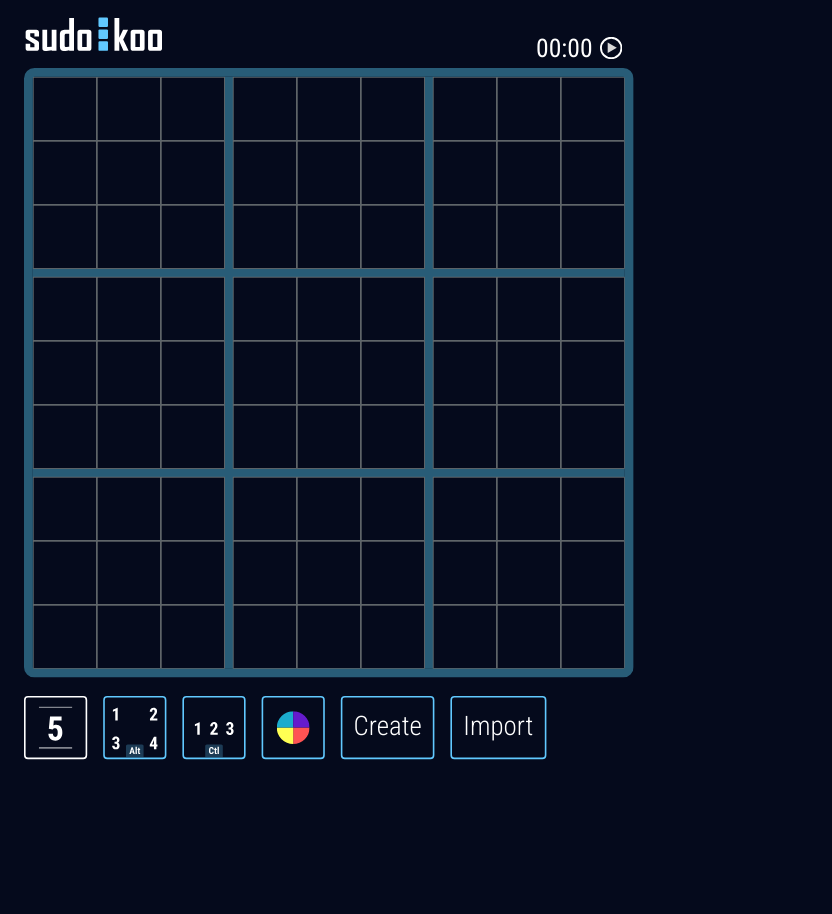
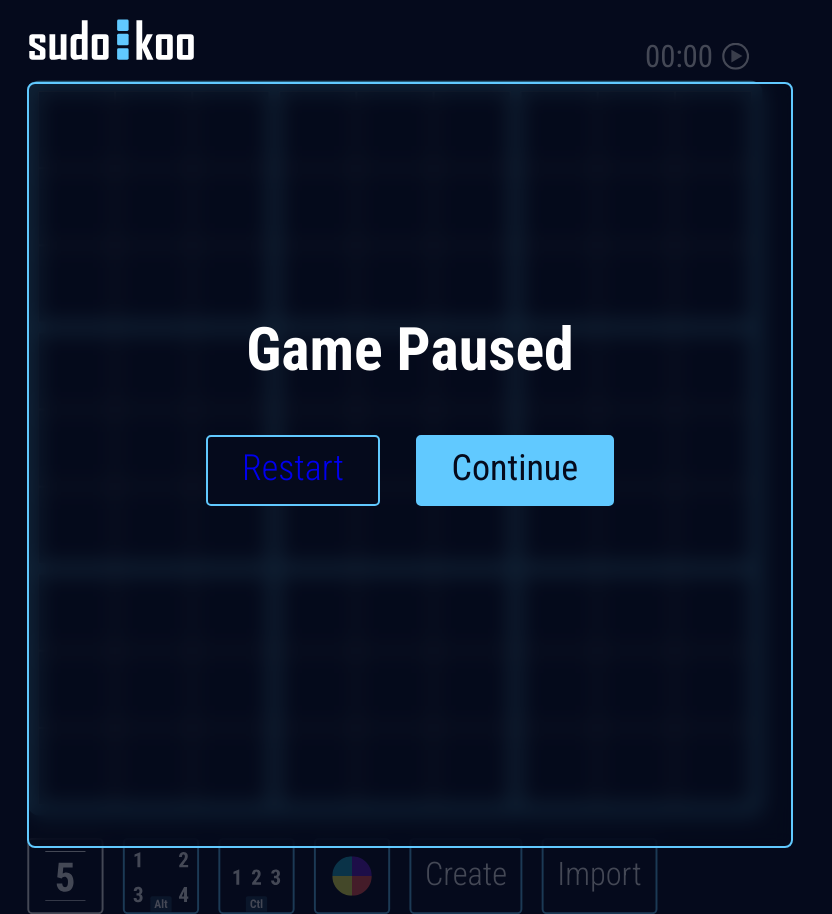
Before and after one commit to geoffmackey2/sudo-koo, a Django app: page /play/ in a window 1280 px wide. Shown: the whole page, without its empty margins (0-832 px from the left). Before the commit the page ends 760 px from the top, so only its background shows below. Run offline with Django 5.2, Linux system fonts and the light colour scheme; parts of the project's set-up code (start-up, migrations or seed data) failed here and were passed over.

Commit message:
real game controls

```diff
--- a/home/static/css/base_styles.css
+++ b/home/static/css/base_styles.css
@@ -15,9 +15,10 @@ a.button {
     border: 2px solid #61C9FF;
     border-radius: 5px;
     padding: 10px 34px 15px 34px;
+    background-color: #050A1C;
 }
 
-a.button.secondary {
+a.button.secondary, a:visited {
     color: white;
 }
 
--- a/play/static/css/play_styles.css
+++ b/play/static/css/play_styles.css
@@ -25,12 +25,6 @@
     position: absolute;
     left: 20px;
     top: 75px;
-    -webkit-transform: translate3d(0, 0, 0);
-    transform: translate3d(0, 0, 0);
-    perspective: 1000;
-    -webkit-perspective: 1000;
-    backface-visibility: hidden;
-    -webkit-backface-visibility: hidden;
 }
 
 #game-grid g text {
@@ -393,3 +387,30 @@ div.dialog-controls {
     background-position: center;
     background-repeat: no-repeat;
 }
+
+#game-interrupted {
+    width: 762px;
+    height: 762px;
+    background-color: rgb(5, 10, 28, 0.7);
+    backdrop-filter: blur(10px);
+    position: absolute;
+    left: 27px;
+    top: 82px;
+    border: 2px solid #61C9FF;
+    border-radius: 8px;
+    text-align: center;
+    display: none;
+}
+
+#game-interrupted a {
+    margin-right: 32px;
+}
+
+#game-interrupted a:last-child {
+    margin-right: 0px;
+}
+
+#interruption-message {
+    font-size: 60px;
+    margin-top: 230px;
+}
--- a/play/templates/play.html
+++ b/play/templates/play.html
@@ -31,6 +31,10 @@ document.addEventListener('DOMContentLoaded', function() {
     const puzzleTimerPauseButton = document.getElementById('puzzle-timer-pause-button');
     const puzzleTimerDuration = document.getElementById('puzzle-timer-duration');
     const puzzleTimer = document.getElementById('puzzle-timer');
+    const interruptOverlay = document.getElementById('game-interrupted');
+    const restartButton = document.getElementById('restart-button');
+    const continueButton = document.getElementById('continue-button');
+    const interruptionMessage = document.getElementById('interruption-message');
     const modes = {
         DIGIT: 'digit',
         CORNER: 'corner',
@@ -106,6 +110,8 @@ document.addEventListener('DOMContentLoaded', function() {
     var activeGame;
     var puzzleHistory;
     var puzzGenTimeout;
+    var gameInterrupted = false;
+    var generatingPuzzle = false;
 
     function setupGame() {
         checkLocalStorage();
@@ -131,7 +137,7 @@ document.addEventListener('DOMContentLoaded', function() {
         var keyPressed = false;
 
         document.addEventListener("pointerdown", function (event) {
-            if(!importDialog.open) {
+            if(!importDialog.open && !gameInterrupted && !generatingPuzzle) {
                 event.preventDefault();
                 const pointerX = event.pageX + window.scrollX;
                 const pointerY = event.pageY + window.scrollY;
@@ -277,15 +283,43 @@ document.addEventListener('DOMContentLoaded', function() {
                 updateCurrentMode(previousMode);
             }
         });
-    }
-
-    function pauseTimer() {
+
+        window.addEventListener('resize', resizeGrid, true);
+        resizeGrid();
+        window.history.replaceState({}, document.title, window.location.pathname);
+
+        if(puzzleHistory['gameOver']) {
+            gameOver();
+        }
+    }
+
+    function toggleGameInterrupted(interrupted) {
+        var overlayShowing = interrupted ? 'block' : 'none';
+        interruptOverlay.style.display = overlayShowing;
+        gameInterrupted = interrupted;
+        toggleDisableControls(interrupted, true);
+    }
+
+    function pauseTimer(newGame, gameEnded) {
         clearInterval(gameTimer);
         gameTimer = null;
         puzzleTimerPlayButton.style.display = 'block';
         puzzleTimerPauseButton.style.display = 'none';
         puzzleHistory['timerPaused'] = true;
         localStorage.setItem('puzzleHistory', encryptString(JSON.stringify(puzzleHistory)));
+        if(newGame) {
+            interruptionMessage.textContent = 'Puzzle ready. Let\'s go!';
+            continueButton.textContent = 'Play';
+            restartButton.style.display = 'none';
+        } else if(!gameEnded) {
+            interruptionMessage.textContent = 'Game Paused';
+            continueButton.textContent = 'Continue';
+            restartButton.style.display = 'inline-block';
+        } else {
+            interruptionMessage.textContent = 'Great job, you did it!';
+            continueButton.textContent = 'Review';
+        }
+        toggleGameInterrupted(true);
     }
 
     function startTimer() {
@@ -295,14 +329,21 @@ document.addEventListener('DOMContentLoaded', function() {
             puzzleTimerPauseButton.style.display = 'block';
             puzzleHistory['timerPaused'] = false;
             localStorage.setItem('puzzleHistory', encryptString(JSON.stringify(puzzleHistory)));
+            toggleGameInterrupted(false);
         }
     }
 
     function restartTimer() {
-        pauseTimer();
+        clearInterval(gameTimer);
+        gameTimer = null;
+        puzzleTimerPlayButton.style.display = 'none';
+        puzzleTimerPauseButton.style.display = 'block';
         puzzleHistory['timerDuration'] = 0;
+        puzzleHistory['timerPaused'] = false;
         localStorage.setItem('puzzleHistory', encryptString(JSON.stringify(puzzleHistory)));
-        puzzleTimerDuration.textContent = formattedDuration(puzzleHistory['timerDuration']);
+        updateTimerDisplay();
+        toggleGameInterrupted(false);
+        gameTimer = setupTimer();
     }
 
     function setupTimer() {
@@ -343,43 +384,43 @@ document.addEventListener('DOMContentLoaded', function() {
     }
 
     function toggleGeneratingPuzzleMode(generating) {
+        generatingPuzzle = generating;
         if(generating) {
             puzzleTitle.innerHTML = 'Generating new puzzle...';
             cancelPuzzGenButton.style.display = 'block';
-            createButton.style.opacity = '0.25';
-            createButton.style.pointerEvents = 'none';
-            importButton.style.opacity = '0.25';
-            importButton.style.pointerEvents = 'none';
-            digitControl.style.pointerEvents = 'none';
-            digitControl.style.opacity = '0.25';
-            cornerControl.style.pointerEvents = 'none';
-            cornerControl.style.opacity = '0.25';
-            middleControl.style.pointerEvents = 'none';
-            middleControl.style.opacity = '0.25';
-            colorControl.style.pointerEvents = 'none';
-            colorControl.style.opacity = '0.25';
-            puzzleTimer.style.pointerEvents = 'none';
-            puzzleTimer.style.opacity = '0.25';
             toggleBoardGlow(true);
             clearGrid();
+            pauseTimer();
+            toggleGameInterrupted(false);
+            toggleDisableControls(true, true);
         } else {
             toggleBoardGlow(false);
             puzzleTitle.innerHTML = game.dataset.puzzleTitle;
             cancelPuzzGenButton.style.display = 'none';
-            createButton.style.opacity = '1';
-            createButton.style.pointerEvents = 'auto';
-            importButton.style.opacity = '1';
-            importButton.style.pointerEvents = 'auto';
-            digitControl.style.pointerEvents = 'auto';
-            digitControl.style.opacity = '1';
-            cornerControl.style.pointerEvents = 'auto';
-            cornerControl.style.opacity = '1';
-            middleControl.style.pointerEvents = 'auto';
-            middleControl.style.opacity = '1';
-            colorControl.style.pointerEvents = 'auto';
-            colorControl.style.opacity = '1';
-            puzzleTimer.style.pointerEvents = 'auto';
-            puzzleTimer.style.opacity = '1';
+            toggleDisableControls(false, true);
+            buildExistingPuzzle();
+        }
+    }
+
+    function toggleDisableControls(disabled, allControls) {
+        var clickable = disabled ? 'none' : 'auto';
+        var visibility = disabled ? '0.25' : '1';
+
+        digitControl.style.pointerEvents = clickable;
+        digitControl.style.opacity = visibility;
+        cornerControl.style.pointerEvents = clickable;
+        cornerControl.style.opacity = visibility;
+        middleControl.style.pointerEvents = clickable;
+        middleControl.style.opacity = visibility;
+        colorControl.style.pointerEvents = clickable;
+        colorControl.style.opacity = visibility;
+        puzzleTimer.style.pointerEvents = clickable;
+        puzzleTimer.style.opacity = visibility;
+        if(allControls) {
+            createButton.style.opacity = visibility;
+            createButton.style.pointerEvents = clickable;
+            importButton.style.opacity = visibility;
+            importButton.style.pointerEvents = clickable;
         }
     }
 
@@ -419,6 +460,7 @@ document.addEventListener('DOMContentLoaded', function() {
                 toggleGeneratingPuzzleMode(false);
                 checkLocalStorage();
                 restartTimer();
+                pauseTimer(true);
             } else {
                 cancelPuzzleGeneration();
                 displayErrorMessage(errors.SERVER_ERROR);
@@ -428,15 +470,8 @@ document.addEventListener('DOMContentLoaded', function() {
 
     function cancelPuzzleGeneration() {
         clearTimeout(puzzGenTimeout);
-        var puzzleTitleText = localStorage.getItem('puzzleTitle');
-        if(puzzleTitleText != null) {
-            puzzleTitle.innerHTML = puzzleTitleText;
-        } else {
-            puzzleTitle.innerHTML = '';
-        }
-        cancelPuzzGenButton.style.display = 'none';
-        toggleBoardGlow(false);
-        buildExistingPuzzle();
+        toggleGeneratingPuzzleMode(false);
+        startTimer();
     }
 
     function buildExistingPuzzle() {
@@ -469,14 +504,19 @@ document.addEventListener('DOMContentLoaded', function() {
             }
             updateTimerDisplay();
         } else {
+            createBlankPuzzleHistory();
+        }
+    }
+
+    function createBlankPuzzleHistory() {
         puzzleHistory = {
             actions: [],
             lastHistoryIndex: -1,
             timerDuration: 0,
-                timerPaused: false
+            timerPaused: false,
+            gameOver: false
         };
         localStorage.setItem('puzzleHistory', encryptString(JSON.stringify(puzzleHistory)));
-        }
     }
 
     function placeGivenDigit(digit) {
@@ -568,6 +608,23 @@ document.addEventListener('DOMContentLoaded', function() {
             event.preventDefault();
             toggleTimer(false);
         });
+
+        continueButton.addEventListener('click', function(event) {
+            event.preventDefault();
+            toggleGameInterrupted(false);
+            if(!puzzleHistory['gameOver']) {
+                startTimer();
+            }
+        });
+
+        restartButton.addEventListener('click', function(event) {
+            event.preventDefault();
+            restartTimer();
+            toggleGameInterrupted(false);
+            buildExistingPuzzle();
+            localStorage.removeItem('puzzleHistory');
+            createBlankPuzzleHistory();
+        });
     }
 
     function toggleTimer(playing) {
@@ -583,17 +640,8 @@ document.addEventListener('DOMContentLoaded', function() {
         createButton.style.display = 'block';
         cancelButton.style.display = 'none';
         importButton.style.display = 'block'
-        digitControl.style.pointerEvents = 'auto';
-        digitControl.style.opacity = '1';
-        cornerControl.style.pointerEvents = 'auto';
-        cornerControl.style.opacity = '1';
-        middleControl.style.pointerEvents = 'auto';
-        middleControl.style.opacity = '1';
-        colorControl.style.pointerEvents = 'auto';
-        colorControl.style.opacity = '1';
-        puzzleTitle.style.display = 'block';
-        puzzleTimer.style.pointerEvents = 'auto';
-        puzzleTimer.style.opacity = '1';
+        toggleDisableControls(false, false);
+        startTimer();
         if(!activeGame) {
             clearGrid();
         }
@@ -1059,17 +1107,9 @@ document.addEventListener('DOMContentLoaded', function() {
                 cancelButton.style.display = 'block';
                 createButton.style.display = 'none';
                 importButton.style.display = 'none';
-                digitControl.style.pointerEvents = 'none';
-                cornerControl.style.pointerEvents = 'none';
-                middleControl.style.pointerEvents = 'none';
-                colorControl.style.pointerEvents = 'none';
-                digitControl.style.opacity = '0.25';
-                cornerControl.style.opacity = '0.25'
-                middleControl.style.opacity = '0.25';
-                colorControl.style.opacity = '0.25'
-                puzzleTitle.style.display = 'none';
-                puzzleTimer.style.pointerEvents = 'none';
-                puzzleTimer.style.opacity = '0.25';
+                pauseTimer();
+                toggleGameInterrupted(false);
+                toggleDisableControls(true, false);
                 break;
         }
     }
@@ -1322,7 +1362,9 @@ document.addEventListener('DOMContentLoaded', function() {
     }
 
     function gameOver() {
-        displayHappyMessage(happyMessages.GREAT_JOB);
+        puzzleHistory['gameOver'] = true;
+        localStorage.setItem('puzzleHistory', encryptString(JSON.stringify(puzzleHistory)));
+        pauseTimer(false, true);
     }
 
     function placeCornerMarkInSelectedCells(digit, addToHistory) {
@@ -1880,10 +1922,12 @@ document.addEventListener('DOMContentLoaded', function() {
         const game = document.getElementById('game');
         const windowWidth = window.innerWidth;
         const windowHeight = window.innerHeight;
-        const scaleX = windowWidth / 1000;
-        const scaleY = windowHeight / 1000;
+        const scaleX = windowWidth / 829;
+        const scaleY = windowHeight / 829;
         const scale = Math.min(scaleX, scaleY);
+        if(scale <=1) {
             game.style.transform = 'scale(' + scale + ')';
+        }
     }
 
     function encryptString(text) {
@@ -1900,9 +1944,6 @@ document.addEventListener('DOMContentLoaded', function() {
     if(!activeGame && (game.dataset.importedPuzzle === 'True' && game.dataset.puzzleImportError != 'True')) {
         displayHappyMessage(happyMessages.STARTING_TIP);
     }
-
-    window.addEventListener('resize', resizeGrid, true);
-    resizeGrid();
 });
 </script>
 <div id="game" data-imported-puzzle="{{ imported_puzzle }}" data-puzzle-job-id="{{ job_id }}" data-puzzle-title="{{ puzzle_title }}" data-puzzle-import-error="{{ import_error }}">
@@ -2167,6 +2208,22 @@ document.addEventListener('DOMContentLoaded', function() {
     </svg>
     <div id="error-message"></div>
     <div id="happy-message"></div>
+    <div id="game-controls">
+        <a href="#" id="digit-control" class="game-control selected" style="background-image: url({% static 'img/digit-control.svg' %});"></a>
+        <a href="#" id="corner-control" class="game-control" style="background-image: url({% static 'img/corner-control.svg' %});"></a>
+        <a href="#" id="middle-control" class="game-control" style="background-image: url({% static 'img/middle-control.svg' %});"></a>
+        <a href="#" id="color-control" class="game-control" style="background-image: url({% static 'img/color-control.svg' %});"></a>
+         <a href="#" id="create-button" class="game-control button">Create</a>
+        <a href="#" id="import-button" class="game-control button">Import</a>
+        <a href="#" id="play-button" class="game-control button primary">Play</a>
+        <a href="#" id="cancel-button" class="game-control button">Cancel</a>
+    </div>
+</div>
+<div id="game-interrupted">
+    <h2 id="interruption-message">Game Paused</h2>
+    <a href="#" id="restart-button" class="button">Restart</a>
+    <a href="#" id="continue-button" class="button primary">Continue</a>
+</div>
 <dialog id="import-dialog">
         <h4>Import Puzzle</h4>
         <form method="post">
@@ -2186,15 +2243,4 @@ document.addEventListener('DOMContentLoaded', function() {
             </div>
         </form>
 </dialog>
-    <div id="game-controls">
-        <a href="#" id="digit-control" class="game-control selected" style="background-image: url({% static 'img/digit-control.svg' %});"></a>
-        <a href="#" id="corner-control" class="game-control" style="background-image: url({% static 'img/corner-control.svg' %});"></a>
-        <a href="#" id="middle-control" class="game-control" style="background-image: url({% static 'img/middle-control.svg' %});"></a>
-        <a href="#" id="color-control" class="game-control" style="background-image: url({% static 'img/color-control.svg' %});"></a>
-         <a href="#" id="create-button" class="game-control button">Create</a>
-        <a href="#" id="import-button" class="game-control button">Import</a>
-        <a href="#" id="play-button" class="game-control button primary">Play</a>
-        <a href="#" id="cancel-button" class="game-control button">Cancel</a>
-    </div>
-</div>
 {% endblock content %}
```
Lines whose indentation alone changed are shown as unchanged.
